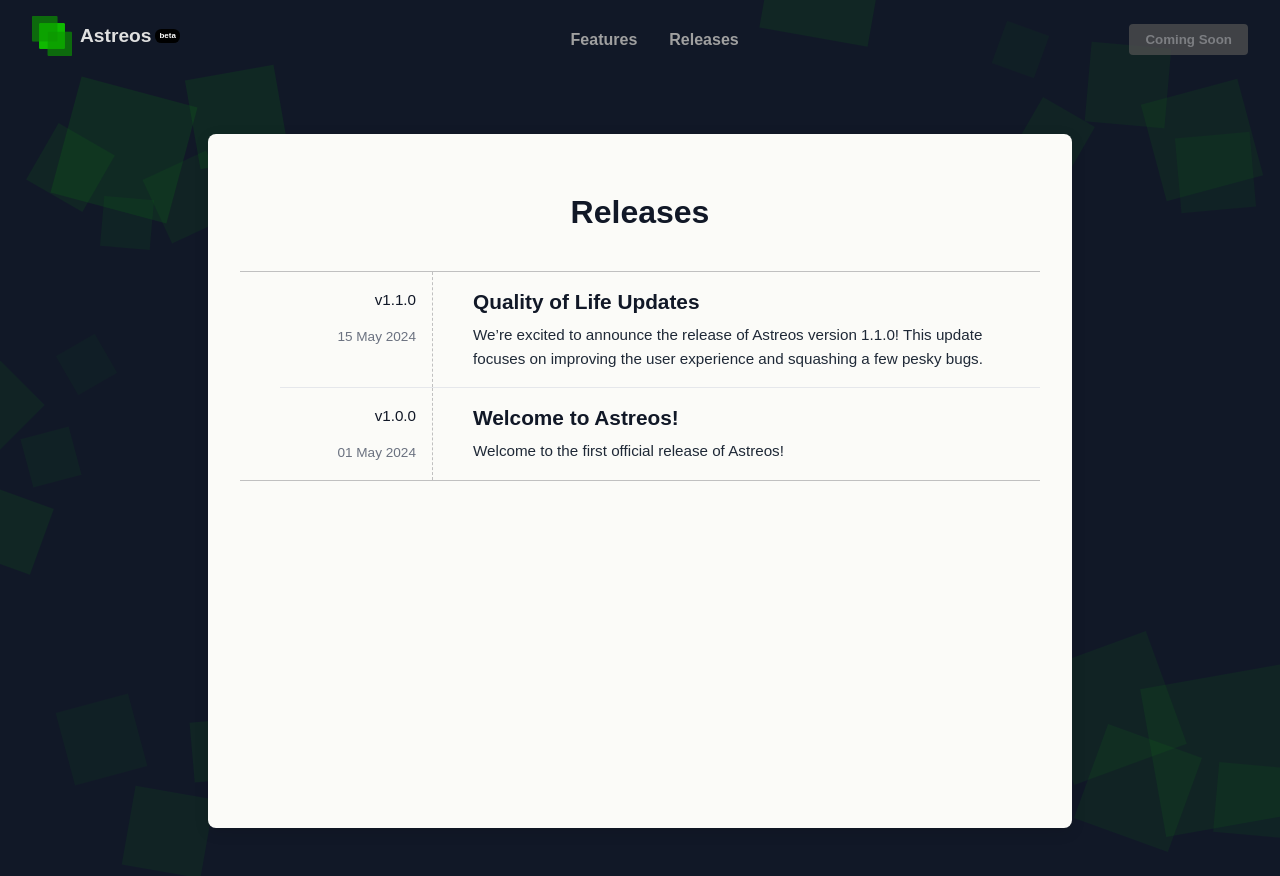
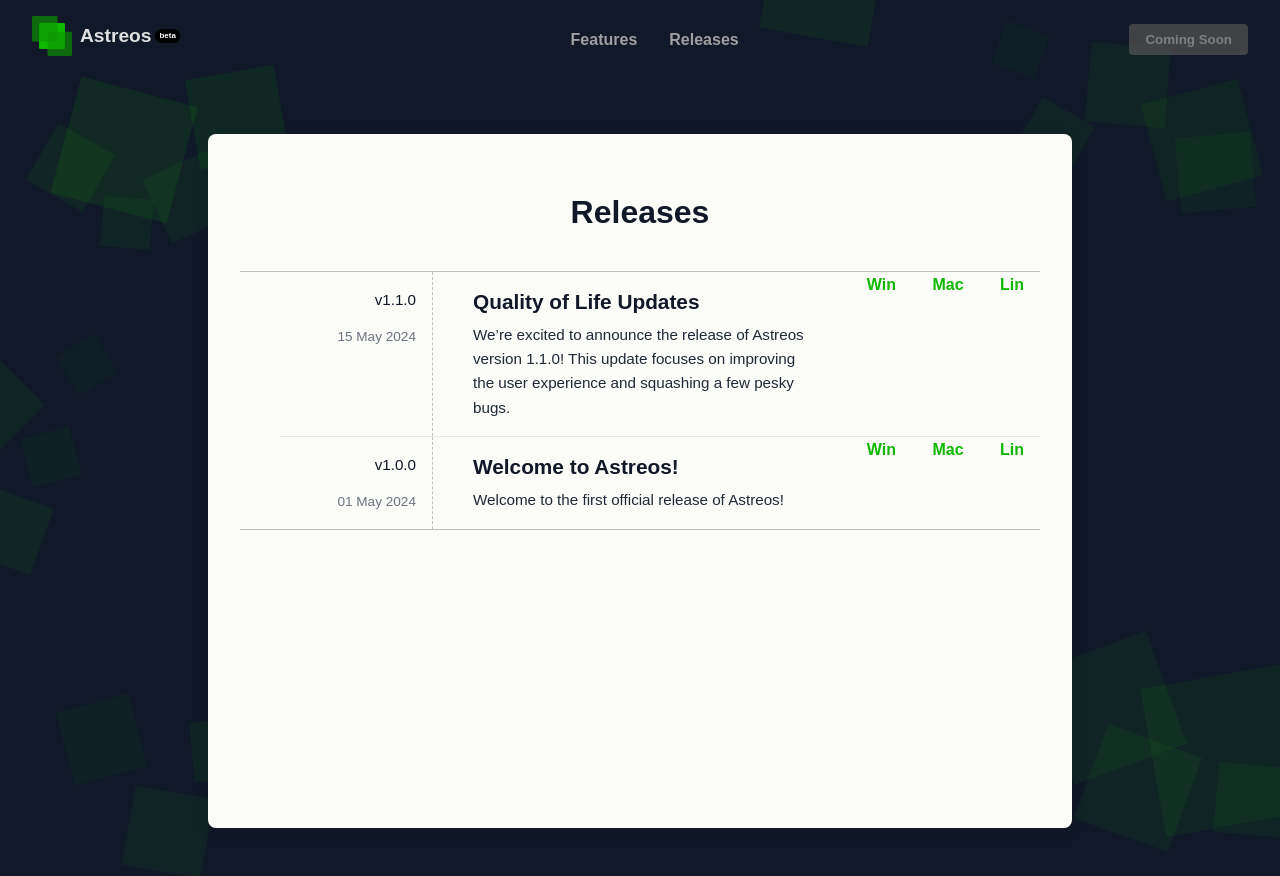
Before and after one commit to phillt/astreos.dev, a Jekyll site: the page built from release-notes.md, in a window 1280 px wide. Shown: the top 876 px of the page. Built offline with Jekyll 4.4.1, drawn with Linux system fonts in a browser that asks for light colours; nearby versions of some CDN libraries; some web fonts are replaced.

Commit message:
✨ Add download buttons for Windows, macOS, and Linux to release notes
Enhances the release notes layout by introducing download buttons for each platform in the release posts. Updates individual release markdown files to include download links, improving accessibility for users. Additionally, integrates Font Awesome for better icon support across the site.

```diff
--- a/_layouts/default.html
+++ b/_layouts/default.html
@@ -28,6 +28,10 @@
     <meta property="twitter:image" content="{{ '/assets/images/app-single.png' | absolute_url }}">
     <!-- Optional: <meta name="twitter:site" content="@yourtwitterhandle"> -->
     <!-- Optional: <meta name="twitter:creator" content="@authortwitterhandle"> -->
+
+    <!-- Font Awesome -->
+    <script src="https://kit.fontawesome.com/aa1221ae6e.js" crossorigin="anonymous"></script>
+
   </head>
   <body>
     <div class="background-squares">
--- a/release-notes.md
+++ b/release-notes.md
@@ -22,6 +22,17 @@ permalink: /releases/
             {{ post.excerpt }}
           </div>
         </div>
+        <div class="post-download-column">
+          {% if post.download_windows %}
+            <a href="{{ post.download_windows }}" class="btn btn-download windows" title="Download for Windows">Win</a>
+          {% endif %}
+          {% if post.download_macos %}
+            <a href="{{ post.download_macos }}" class="btn btn-download macos" title="Download for macOS">Mac</a>
+          {% endif %}
+          {% if post.download_linux %}
+            <a href="{{ post.download_linux }}" class="btn btn-download linux" title="Download for Linux">Lin</a>
+          {% endif %}
+        </div>
       </li>
     {% endfor %}
   </ul>
```
Also changed, not shown: _posts/2024-05-01-version-1.0.0-release.md (+3 -0 lines), _posts/2024-05-15-version-1.1.0-release.md (+3 -0 lines), 4 other files.
